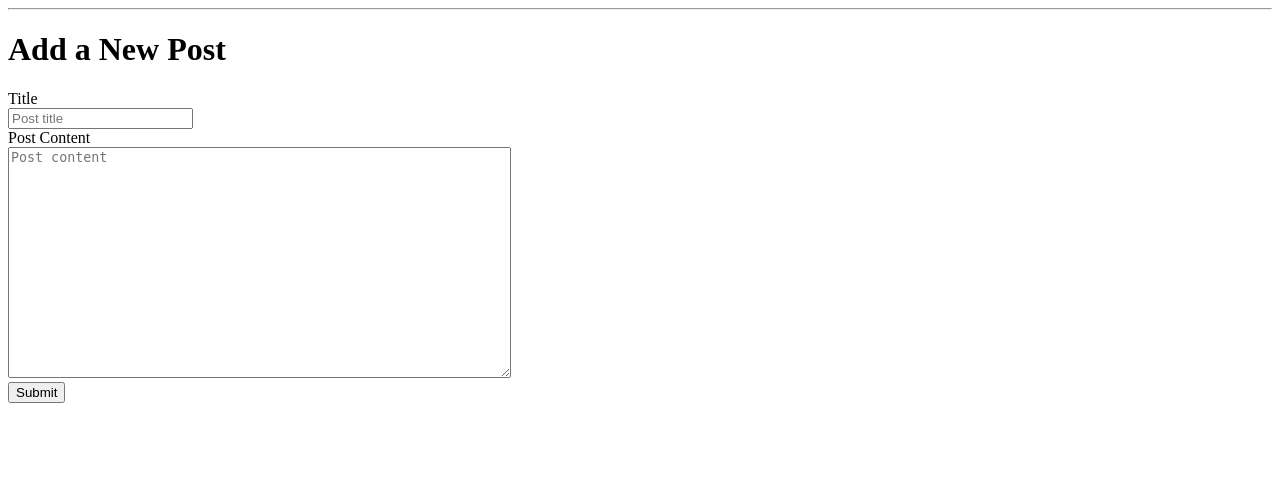
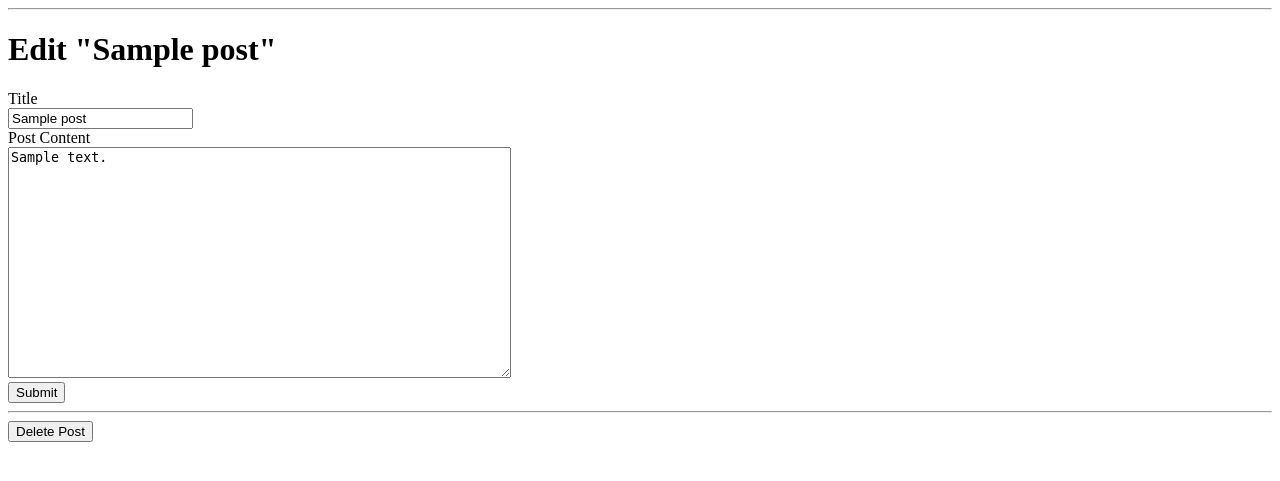
Before and after one commit to LiviaFiebelkorn/Challenge-Flask-Blog-Tutorial, a Flask app: template flask_blog_class/templates/create.html in a window 1280 px wide. Shown: the part 63-544 px from the top of the page. Run offline with Flask 3, Linux system fonts and the light colour scheme; the template is opened without the code that fills it: most values are stand-ins (such as "Sample title", 1, 10 or a date in 2020).

Commit message:
Update create.html

```diff
--- a/flask_blog_class/templates/create.html
+++ b/flask_blog_class/templates/create.html
@@ -1,13 +1,13 @@
 {% extends 'base.html' %}
 
 {% block content %}
-    <h1>{% block title %} Add a New Post {% endblock %}</h1>
+    <h1>{% block title %} Edit "{{ post['title'] }}" {% endblock %}</h1>
     <form method="post">
         <label for="title">Title</label>
         <br>
         <input type="text" name="title"
                placeholder="Post title"
-               value="{{ request.form['title'] }}"></input>
+               value="{{ request.form['title'] or post['title']}}"></input>
         <br>
 
         <label for="content">Post Content</label>
@@ -16,8 +16,14 @@
                   placeholder="Post content"
                   rows="15"
                   cols="60"
-                  >{{ request.form['content'] }}</textarea>
+                  >{{ request.form['content'] or post['content'] }}</textarea>
         <br>
         <button type="submit">Submit</button>
     </form>
+    <hr>
+    <form action="{{ url_for('delete', id=post['id']) }}" method="POST">
+        <input type="submit" value="Delete Post" onclick="return confirm('Are you sure you want to delete this post?')">
+    </form>
+    </hr>
+
 {% endblock %}
```
